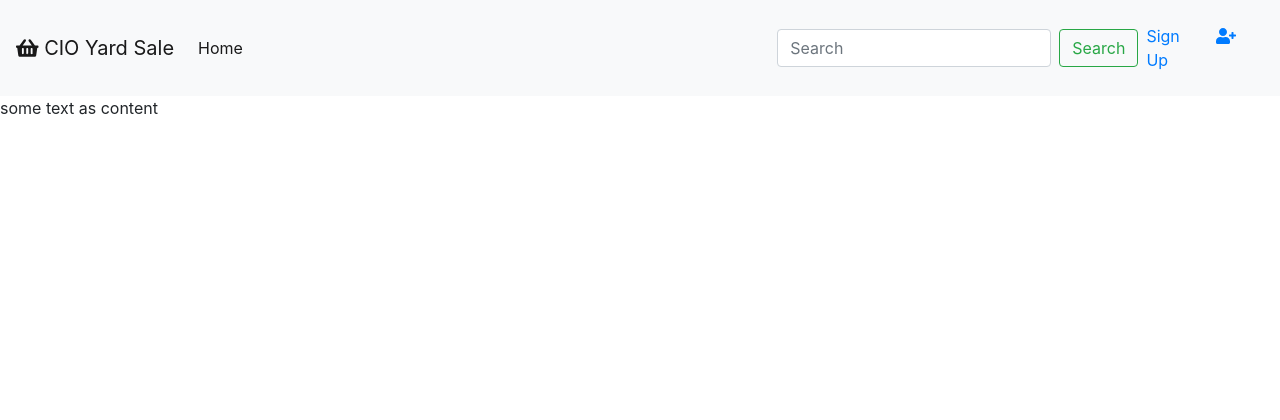
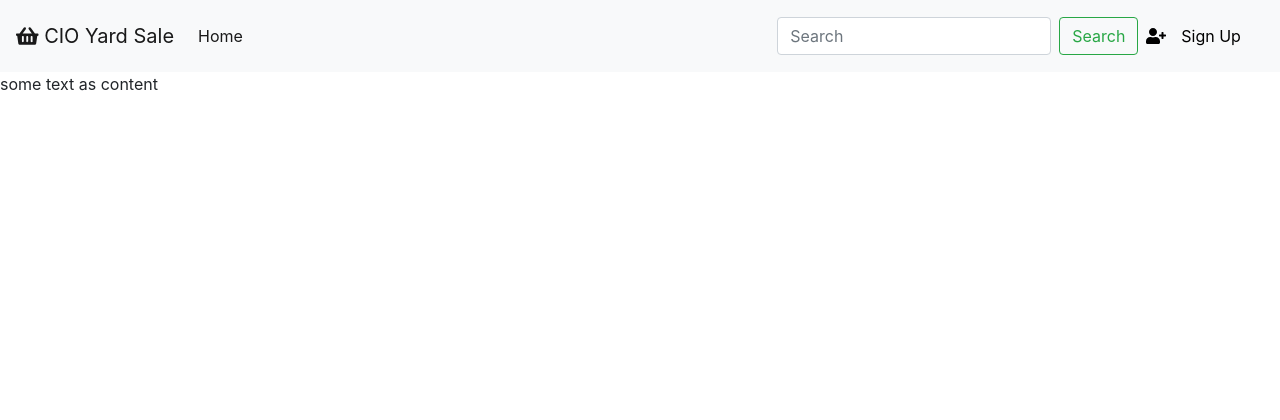
Before and after one commit to aidanlanden22/CioYardSale_public, a Django app: page / in a window 1280 px wide. Shown: the top 420 px of the page. Run offline with Django 3.2, Linux system fonts and the light colour scheme; some libraries are stand-ins or nearby versions.

Commit message:
styled the sign up and profile tab in nav bar

```diff
--- a/templates/base.html
+++ b/templates/base.html
@@ -75,14 +75,13 @@
                   </div>
                 </div>
               {% else%}
-                <a href="{% url 'students:signup' %}">
+                <a href="{% url 'students:signup' %}" style="color:black">
                     <div class="row">
-                      <div class="col-md-6"><p>Sign Up</p></div>
-                      <div class="col-md-6"><i class="fas fa-user-plus"></i></div>
+                      <div class="col-md-3"><i class="fas fa-user-plus"></i></div>
+                      <div class="col-md-9"><p>Sign Up</p></div>
                     </div>
                 </a>
               {% endif %}
-
           </div>
         </div>
       </nav>
```
